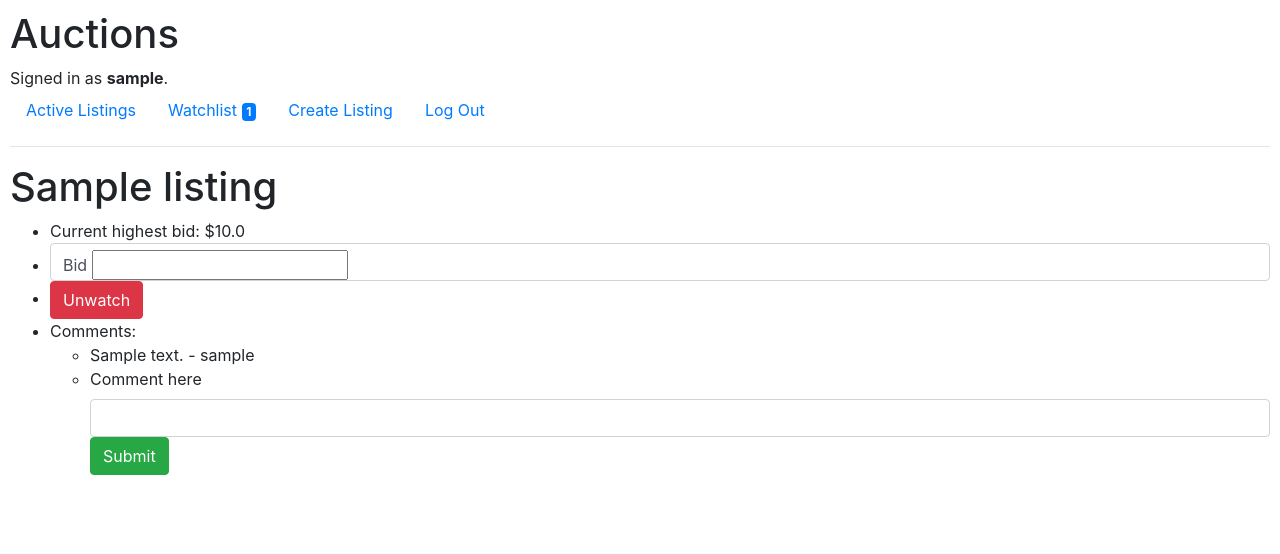
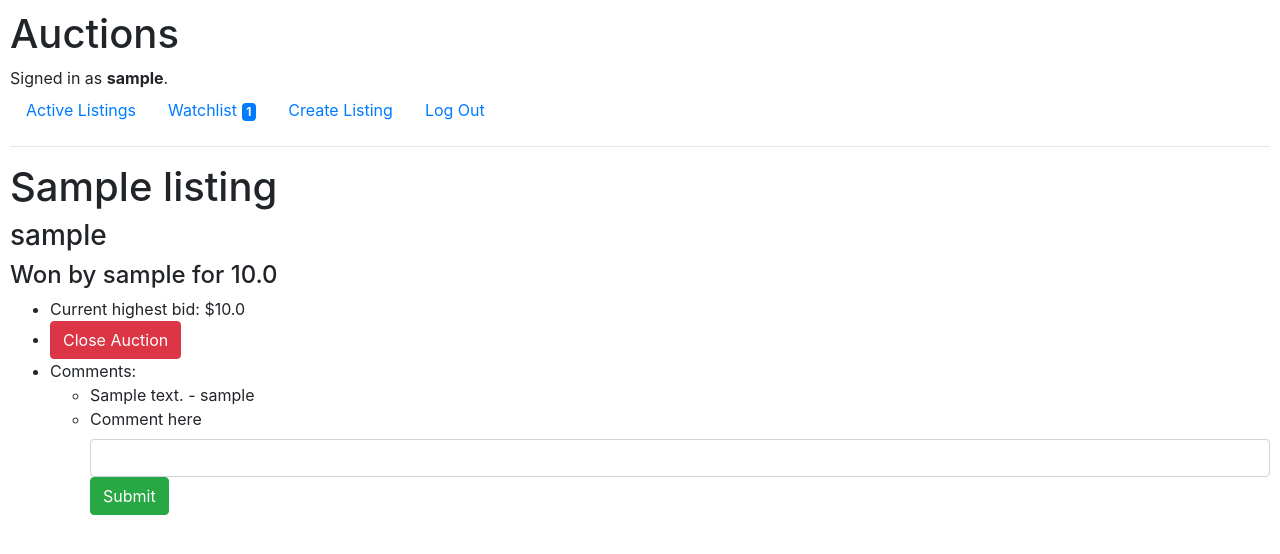
Before and after one commit to rvino-123/commerce, a Django app: page /auctions/1 in a window 1280 px wide. Shown: the top 554 px of the page. Run offline with Django 3.2, Linux system fonts and the light colour scheme; a user stored in the database is signed in; tables that the repository leaves empty hold one stand-in row (values such as "Sample post"); some libraries are stand-ins or nearby versions.

Commit message:
closing auctions

```diff
--- a/auctions/models.py
+++ b/auctions/models.py
@@ -20,6 +20,7 @@ class Listing(models.Model):
     active = models.BooleanField(default=True)
     image = models.ImageField()
     watchers = models.ManyToManyField(User, related_name="listings")
+    winner = models.ForeignKey(User, related_name="bids_won", null=True, on_delete=models.SET_NULL)
 
     def get_highest_bid(self):
        if len(self.bid_set.all()) > 0:
--- a/auctions/templates/auctions/detail.html
+++ b/auctions/templates/auctions/detail.html
@@ -3,13 +3,20 @@
 {% block body %}
 
 <h1>{{ listing.title }}</h1>
-<h3>{{ listing.user_id.username }}</h3>
+<h3>{{ listing.owner.username }}</h3>
+<!-- IF winner, display winner and closing price -->
+{% if listing.winner %}
+<h4>Won by {{ listing.winner.username }} for {{ highest_bid.price }}</h4>
+{% endif %}
+<!-- TODO -->
+<!-- Else -->
 <ul>
-  {% if highest_bid %}
+  {% if highest_bid%}
   <li>Current highest bid: ${{ highest_bid.price }}</li>
-  {% else %}
-  <li>Current highest bid: ${{ listing.starting_bid }}</li>
+  {% else%}
+  <li>Starting bids at: ${{ listing.starting_bid }}</li>
   {% endif %}
+  {% if user.is_authenticated and user != listing.owner and listing.active%}
   <li>
     <form method="POST" action="{% url 'create_bid' listing.id %}">
       {% csrf_token %}
@@ -19,8 +26,15 @@
       </div>
     </form>
   </li>
+  {% endif %}
+  <!-- {% if user.is_authenticated %} -->
+  {% if user.is_authenticated and  is_owner and listing.active %}
   <li>
-    {% if user.is_authenticated %}
+    <form method="post" action="{% url 'close_auction' listing.id %}">
+      {% csrf_token %}
+      <button class="btn btn-danger">Close Auction</button>
+    </form>
+    {% elif listing.active %}
     <div class="btn-group" role="group" aria-label="...">
       <form method="post" action="{% url 'add_remove_watchlist' listing.id %}">
         {% csrf_token %}
@@ -31,6 +45,7 @@
         {% endif %}
       </form>
     </div>
+    {% endif %}
   {% endif %}
   </li>
   <li>Comments:</li>
@@ -38,7 +53,8 @@
     {% for c in comments %}
     <li>{{ c.description}} - {{ c.user_id.username}}</li>
     {% endfor %}
-    {% if user.is_authenticated %}
+    <!-- User should be authenticated and listing should be active -->
+    {% if user.is_authenticated and listing.active %}
     <li>
       <form method="post" action="{% url 'insert_comment' listing.id %}">
         {% csrf_token %}
--- a/auctions/templates/auctions/watchlist.html
+++ b/auctions/templates/auctions/watchlist.html
@@ -5,6 +5,7 @@
 
 <ul>
   {% for listing in listings %}
+  <!-- listing should be active TODO -->
   <a href="{% url 'detail' listing.id%}">
     <li>{{listing.title}}</li>
   </a>
--- a/auctions/urls.py
+++ b/auctions/urls.py
@@ -9,6 +9,7 @@ urlpatterns = [
     path("auctions/<int:id>/comments", views.insert_comment, name="insert_comment"),
     path("auctions/<int:id>/bids", views.create_bid, name="create_bid"),
     path("auctions/<int:id>/watchlist", views.add_remove_watchlist, name="add_remove_watchlist"),
+    path("auctions/<int:id>/close", views.close_auction, name="close_auction"),
     path("auctions/create", views.create, name="create"),
     path("login", views.login_view, name="login"),
     path("logout", views.logout_view, name="logout"),
--- a/auctions/views.py
+++ b/auctions/views.py
@@ -1,6 +1,6 @@
 from django.contrib.auth import authenticate, login, logout
 from django.db import IntegrityError
-from django.http import HttpResponseRedirect, Http404
+from django.http import HttpResponseRedirect, Http404, HttpResponseBadRequest, HttpResponseNotAllowed
 from django.shortcuts import render, redirect
 from django.urls import reverse
 from django.contrib.auth.decorators import login_required
@@ -40,24 +40,31 @@ def add_remove_watchlist(request, id):
     return redirect(reverse('detail', args=[id]))
     # return redirect(request.META['HTTP_REFERER'])
 
-
+# TODO
 def listing_detail(request, id):
     listing = Listing.objects.filter(id=id)[0]
     if not listing:
         raise Http404()
-
     highest_bid = listing.get_highest_bid()
     comments = listing.comment_set.all()
+    # Watchlist
     if request.user.id:
         watching = True if listing in request.user.listings.all() else False
     else:
         watching = False
+    is_owner = False
+    # Owner
+
+    if request.user == listing.owner:
+        is_owner = True
+
 
     return render(request, "auctions/detail.html", {
         "listing": listing,
         "comments": comments,
         "highest_bid": highest_bid,
-        "watching": watching
+        "watching": watching,
+        "is_owner": is_owner
     })
 
 
@@ -72,7 +79,7 @@ def create(request):
                             description=data.get("description"),
                             category = data.get("category"),
                             starting_bid = data.get("starting_bid"),
-                            user_id = user
+                            owner = user
                         )
         listing.save()
         return redirect("/")
@@ -80,6 +87,31 @@ def create(request):
     return render(request, "auctions/create.html", {
         "categories": categories
     })
+
+# Close Auction
+# POST /auctions/<id>/close
+# To think about, what if a bid is placed while this request has been set?
+# TODO
+@login_required
+def close_auction(request, id):
+    # get the listing
+    listing = Listing.objects.get(id=id)
+    if not listing:
+        return Http404("Listing not found. ")
+    # only owner of listing can close the auction
+    if request.user != listing.owner:
+        return HttpResponseNotAllowed("Only owner of the bid can close it. ")
+    # get the user of the highest bid
+    winner = listing.get_highest_bid().user
+    if winner:
+        listing.winner = winner
+
+    # set 'active' property of listing to false
+    listing.active = False
+    listing.save()
+    # redirect to detail page
+    return redirect(reverse("detail", args=[id]))
+
 
 # Bids
 # POST /auction/<id>/bids
@@ -91,17 +123,18 @@ def create_bid(request, id):
         # Get user from request
         user = User.objects.get(id=request.user.id)
         # get auction from form data
-        auction = Listing.objects.get(id=id)
+        listing = Listing.objects.get(id=id)
+        if listing.owner == user:
+            return HttpResponseBadRequest("Owner of listing cannot create a bid for it.")
         # instantiate bid and save
-        print(data["price"])
-        bid = Bid(price=data["price"], user=user, listing=auction)
-        print(bid)
+        bid = Bid(price=data["price"], user=user, listing=listing)
         try:
             bid.save()
         except Exception as e:
             print(e)
         finally:
             return redirect(reverse("detail", args=[id]))
+
 
 # POST /auction/<id>/comments
 def insert_comment(request, id):
@@ -113,6 +146,7 @@ def insert_comment(request, id):
             description=data.get("description"))
         comment.save()
         return redirect(reverse("detail", args=[id]))
+
 
 def login_view(request):
     if request.method == "POST":
```
Also changed, not shown: auctions/migrations/0003_listing_winner.py (added).
